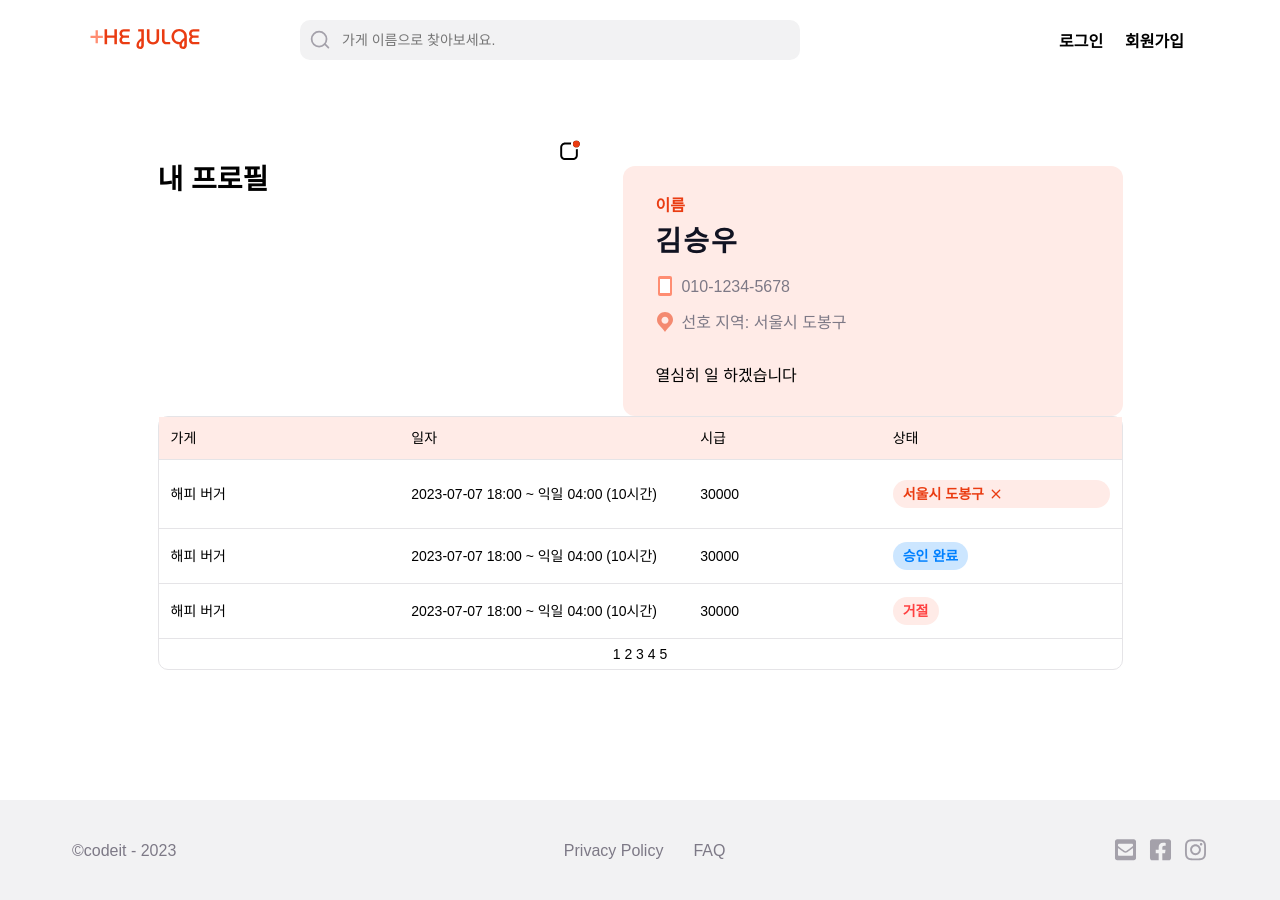
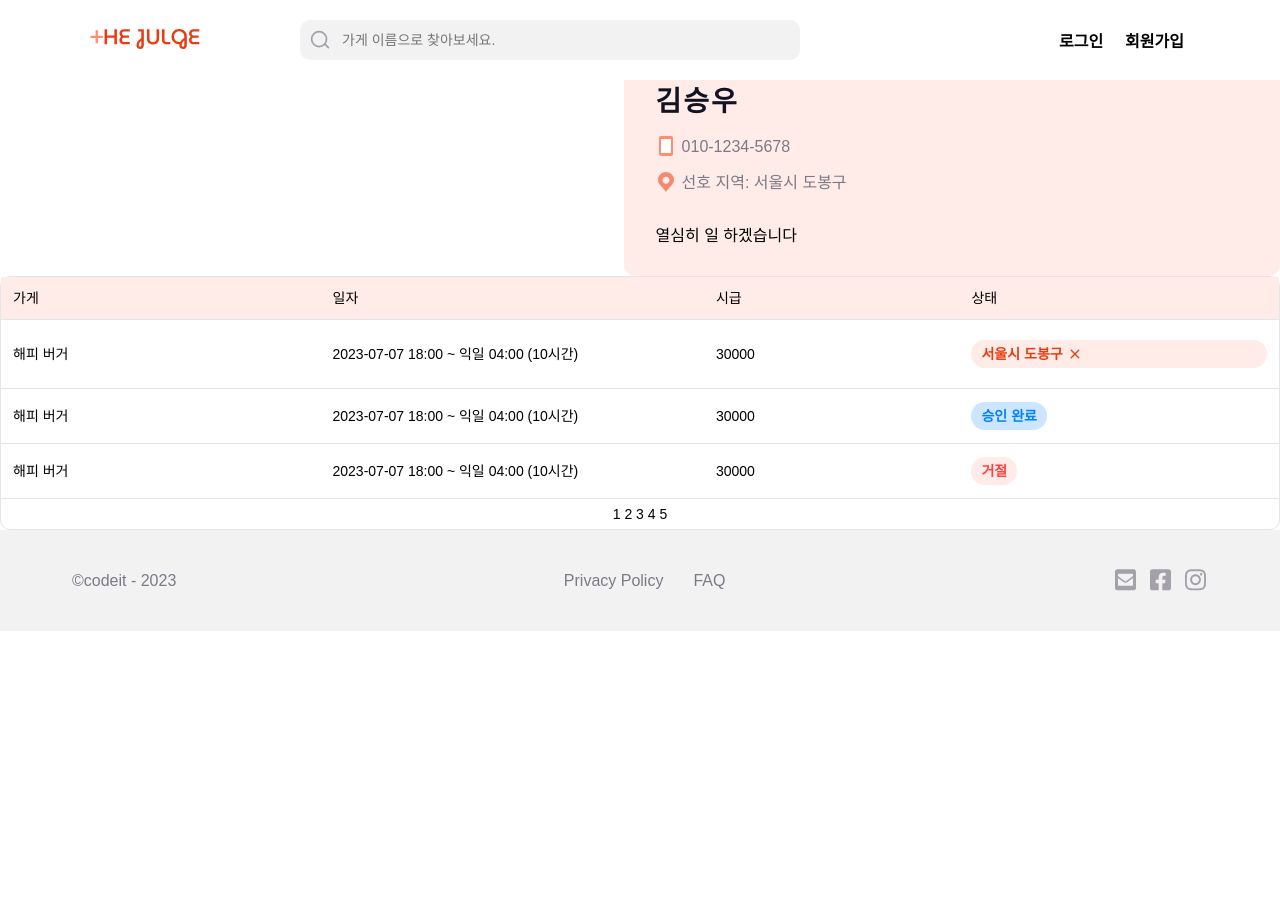
Before and after one commit to sprint-part3-team10/tenten, a Next.js app: page /mypage in a window 1280 px wide. After the commit the page ends 800 px from the top, so only its background shows below. Built offline with nearby package versions, Linux system fonts and the light colour scheme; a web font is replaced by a local one.

Commit message:
Design: layout css를 mixin으로 분리, layout 파일에서 들어가는 css 제거

```diff
--- a/src/app/(main)/layout.tsx
+++ b/src/app/(main)/layout.tsx
@@ -16,9 +16,9 @@ export default function RootLayout({
 }>) {
   return (
     <html lang='ko'>
-      <body className={styles.body}>
+      <body suppressHydrationWarning>
         <Header />
-        <main className={styles.layout}>{children}</main>
+        <main>{children}</main>
         <Footer />
         <div id='modal' />
       </body>
--- a/src/app/(main)/page.module.scss
+++ b/src/app/(main)/page.module.scss
@@ -1,39 +1,4 @@
 @import '../../styles/index';
-
-.body {
-  overflow-x: hidden;
-
-  &::-webkit-scrollbar {
-    width: 0.5rem;
-  }
-
-  &::-webkit-scrollbar-thumb {
-    height: 5%;
-    background: $gray-50;
-    border-radius: 1rem;
-  }
-
-  &::-webkit-scrollbar-track {
-    background: $white;
-  }
-}
-
-.layout {
-  width: 100vw;
-  min-height: 100vh;
-  padding: 0 calc((100vw - 96.5rem) / 2);
-  padding-top: 14rem;
-  padding-bottom: 6rem;
-
-  @include media(tablet) {
-    padding: 6rem 3.2rem;
-    padding-top: 14rem;
-  }
-  @include media(mobile) {
-    padding: 4rem 1.2rem;
-    padding-top: 16rem;
-  }
-}
 
 .cardListContainer {
   display: grid;
--- a/src/styles/_index.scss
+++ b/src/styles/_index.scss
@@ -1,3 +1,4 @@
 @import './constants/color';
 @import './mixins/font';
 @import './mixins/responsive';
+@import './mixins/layout';
--- a/src/styles/base/_reset.scss
+++ b/src/styles/base/_reset.scss
@@ -47,6 +47,20 @@ section {
 
 body {
   line-height: 1;
+
+  &::-webkit-scrollbar {
+    width: 0.5rem;
+  }
+
+  &::-webkit-scrollbar-thumb {
+    height: 5%;
+    background: #7d7986;
+    border-radius: 1rem;
+  }
+
+  &::-webkit-scrollbar-track {
+    background: #fff;
+  }
 }
 
 ol,
--- /dev/null
+++ b/src/styles/mixins/_layout.scss
@@ -0,0 +1,16 @@
+@import './responsive';
+
+@mixin layout {
+  padding: 0 calc((100vw - 96.5rem) / 2);
+  padding-top: 14rem;
+  padding-bottom: 6rem;
+
+  @include media(tablet) {
+    padding: 6rem 3.2rem;
+    padding-top: 14rem;
+  }
+  @include media(mobile) {
+    padding: 4rem 1.2rem;
+    padding-top: 16rem;
+  }
+}
```
